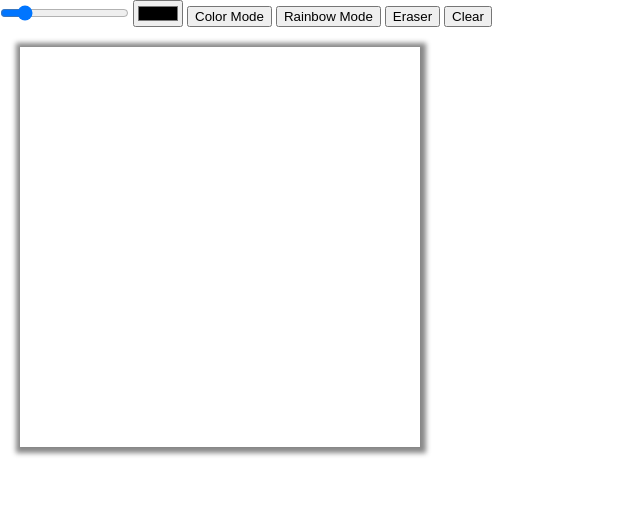
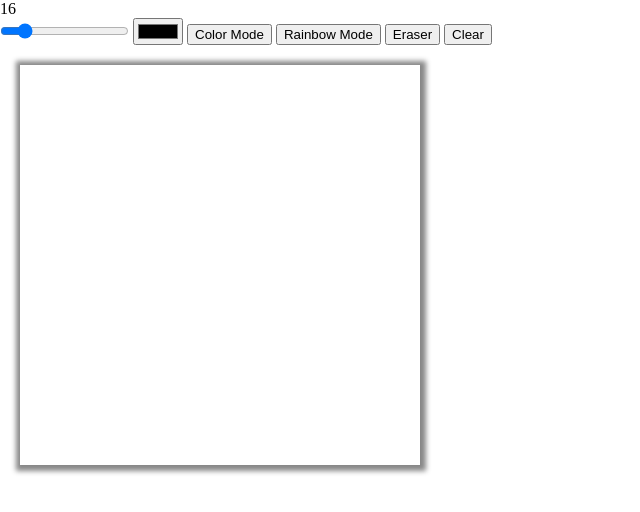
Before and after one commit to LIBERCOSOFT/m-ecth-a-sketch, a plain HTML site: page index.html in a window 1280 px wide. Shown: the whole page, without its empty margins (0-640 px from the left). Drawn offline with Linux system fonts and the light colour scheme.

Commit message:
show grid number

```diff
--- a/index.html
+++ b/index.html
@@ -9,6 +9,7 @@
   </head>
   <body>
     <div id="controls__container">
+      <p id="grid__number"></p>
       <input
         type="range"
         value="16"
--- a/script.js
+++ b/script.js
@@ -54,6 +54,7 @@ let createGrid = (gridNum) => {
       targetElement.style.backgroundColor = givenColor
     })
   }
+  document.getElementById('grid__number').innerHTML = gridNum
 }
 
 createGrid(givenRC)
```
